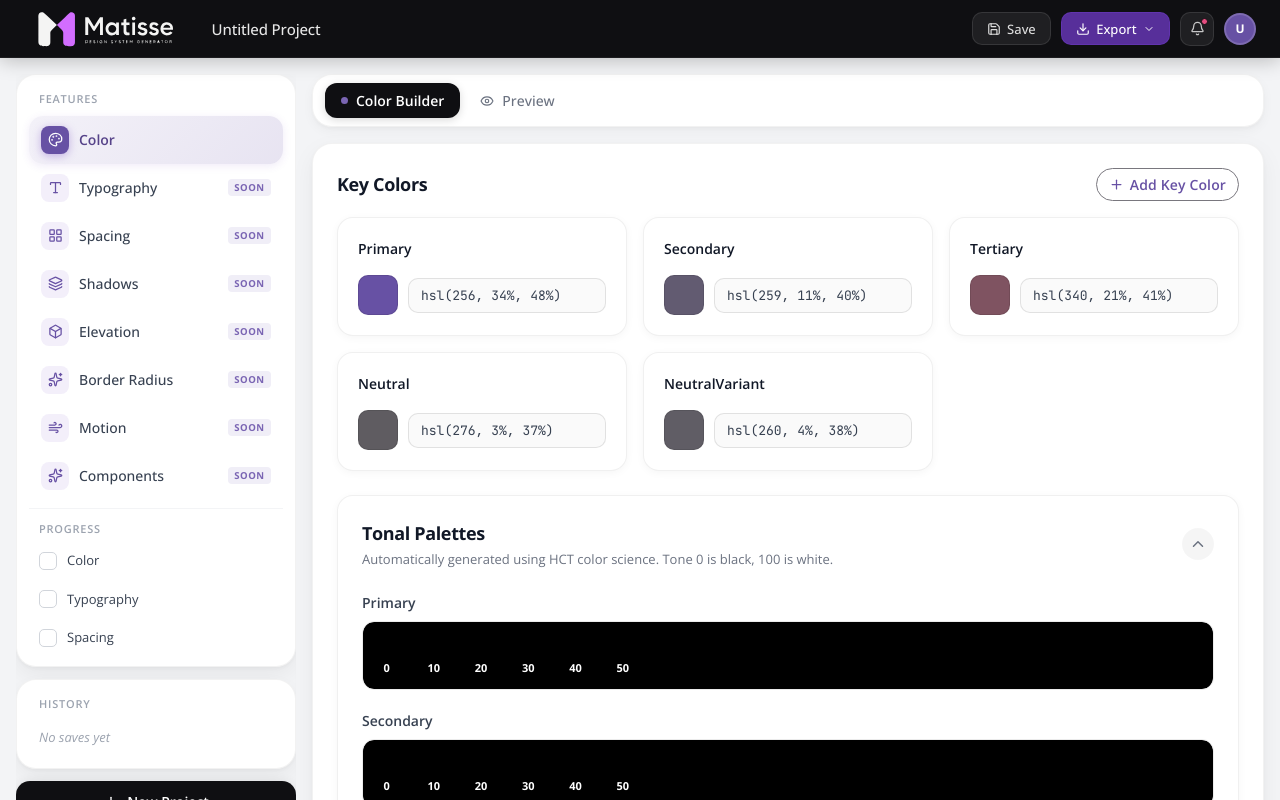
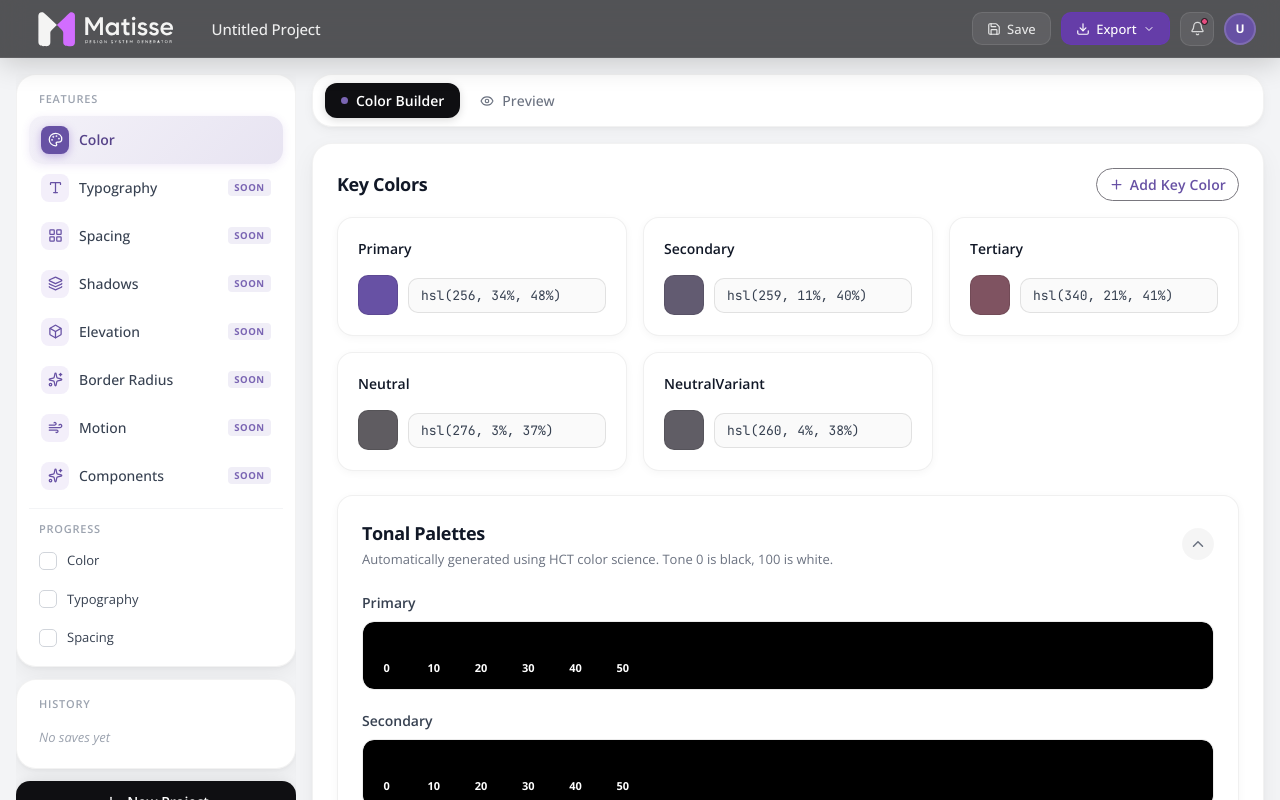
Before and after one commit to Joseph-Brendan/Matisse, a React (Vite) app in the folder m3-color-token-builder/: page /dashboard in a window 1280 px wide. Shown: the top 800 px of the page. Built offline with nearby package versions, Linux system fonts and the light colour scheme; a web font is replaced by a local one; what @material/material-color-utilities would draw is missing.

Commit message:
feat: implement global design tokens, light/dark themes, and base CSS utility styles

```diff
--- a/m3-color-token-builder/src/index.css
+++ b/m3-color-token-builder/src/index.css
@@ -309,10 +309,12 @@ a {
   width: calc(100% - 2.5rem);
   max-width: 1280px;
   z-index: 1000;
-  background: #ffffff;
+  background: rgba(255, 255, 255, 0.45);
+  backdrop-filter: blur(12px) saturate(180%);
+  -webkit-backdrop-filter: blur(12px) saturate(180%);
   border-radius: 9999px !important; /* Refactored to fully rounded navbar */
-  border: 1px solid rgba(0, 0, 0, 0.08);
-  box-shadow: 0 4px 20px rgba(0, 0, 0, 0.05), 0 1px 3px rgba(0, 0, 0, 0.01);
+  border: 1px solid rgba(255, 255, 255, 0.35);
+  box-shadow: 0 8px 32px 0 rgba(31, 38, 135, 0.08);
   font-family: 'Open Sans', sans-serif;
 
   /* Smooth scroll entrance animation */
--- a/m3-color-token-builder/src/pages/Dashboard/Dashboard.css
+++ b/m3-color-token-builder/src/pages/Dashboard/Dashboard.css
@@ -24,9 +24,11 @@
   justify-content: space-between;
   padding: 0 1.5rem;
   height: 58px;
-  background: #0f0f12;
-  border-bottom: 1px solid rgba(255, 255, 255, 0.06);
-  box-shadow: 0 2px 20px rgba(0, 0, 0, 0.25);
+  background: rgba(15, 15, 18, 0.7);
+  backdrop-filter: blur(12px) saturate(180%);
+  -webkit-backdrop-filter: blur(12px) saturate(180%);
+  border-bottom: 1px solid rgba(255, 255, 255, 0.08);
+  box-shadow: 0 4px 30px rgba(0, 0, 0, 0.2);
   flex-shrink: 0;
 }
 
--- a/m3-color-token-builder/src/pages/Landing/Landing.css
+++ b/m3-color-token-builder/src/pages/Landing/Landing.css
@@ -50,14 +50,16 @@
 }
 
 .docked-navbar-left {
-  background: #ffffff;
+  background: rgba(255, 255, 255, 0.45);
+  backdrop-filter: blur(12px) saturate(180%);
+  -webkit-backdrop-filter: blur(12px) saturate(180%);
   padding: 1rem 1.75rem 1rem 1rem;
   border-radius: 9999px; /* Floating capsule rounding */
   display: flex;
   align-items: center;
   gap: 2.5rem;
-  box-shadow: 0 2px 4px rgba(0, 0, 0, 0.04), 0 8px 20px rgba(0, 0, 0, 0.07), 0 20px 40px rgba(105, 56, 189, 0.05);
-  border: 1px solid rgba(255, 255, 255, 0.9);
+  box-shadow: 0 8px 32px 0 rgba(31, 38, 135, 0.08);
+  border: 1px solid rgba(255, 255, 255, 0.35);
 }
 
 .docked-navbar-right {
```
